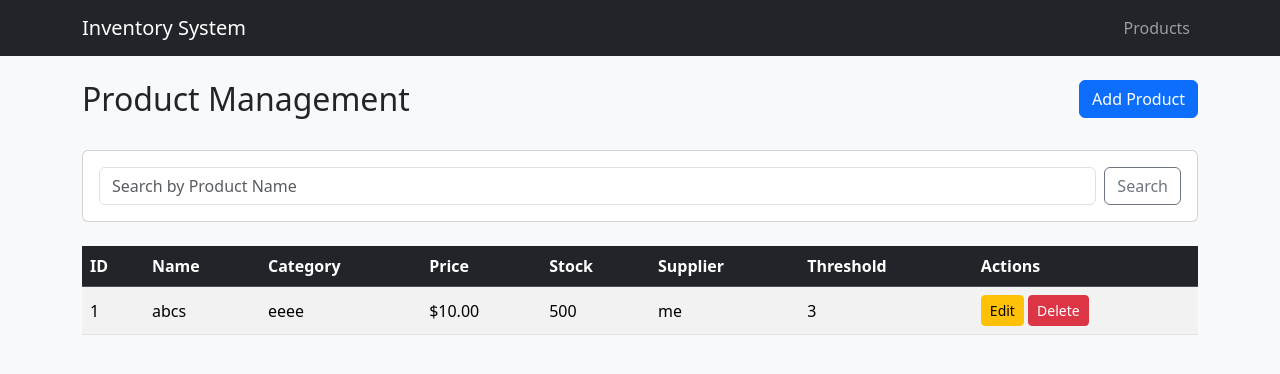
After one commit to ishithakodali/inventory-management-system, a Flask app: page /products/ in a window 1280 px wide. The commit adds this page. Shown: the top 374 px of the page. Run offline with Flask 3, Linux system fonts and the light colour scheme.

Commit message:
Added product Management module

```diff
--- a/app.py
+++ b/app.py
@@ -1,5 +1,7 @@
 import os
 from flask import Flask, render_template
+from models import db
+from models.product import Product
 
 def create_app():
     app = Flask(__name__)
@@ -10,8 +12,13 @@ def create_app():
     app.config['SQLALCHEMY_DATABASE_URI'] = f'sqlite:///{db_path}'
     app.config['SQLALCHEMY_TRACK_MODIFICATIONS'] = False
 
+    db.init_app(app)
+    with app.app_context():
+        db.create_all()
+
     # --- Blueprint Registrations ---
-    # Register blueprints here
+    from routes.products import products_bp
+    app.register_blueprint(products_bp)
 
     @app.route('/')
     def index():
--- /dev/null
+++ b/models/__init__.py
@@ -0,0 +1,3 @@
+from flask_sqlalchemy import SQLAlchemy
+
+db = SQLAlchemy()
--- /dev/null
+++ b/routes/__init__.py
@@ -0,0 +1 @@
+# Init file for routes
--- /dev/null
+++ b/routes/products.py
@@ -0,0 +1,114 @@
+from flask import Blueprint, render_template, request, redirect, url_for, flash
+from models import db
+from models.product import Product
+
+products_bp = Blueprint('products', __name__, url_prefix='/products')
+
+@products_bp.route('/')
+def index():
+    search_query = request.args.get('q', '')
+    if search_query:
+        products = Product.query.filter(Product.name.ilike(f'%{search_query}%')).all()
+    else:
+        products = Product.query.all()
+    return render_template('products.html', products=products, search_query=search_query)
+
+@products_bp.route('/add', methods=['POST'])
+def add():
+    name = request.form.get('name')
+    category = request.form.get('category')
+    price = request.form.get('price')
+    stock_quantity = request.form.get('stock_quantity')
+    supplier = request.form.get('supplier')
+    low_stock_threshold = request.form.get('low_stock_threshold')
+
+    if not name or not category or not supplier:
+        flash('Name, Category, and Supplier are required.', 'danger')
+        return redirect(url_for('products.index'))
+
+    try:
+        price = float(price)
+        if price <= 0:
+            flash('Price must be greater than zero.', 'danger')
+            return redirect(url_for('products.index'))
+
+        stock_quantity = int(stock_quantity)
+        if stock_quantity < 0:
+            flash('Stock cannot be negative.', 'danger')
+            return redirect(url_for('products.index'))
+
+        low_stock_threshold = int(low_stock_threshold)
+        if low_stock_threshold < 0:
+            flash('Threshold cannot be negative.', 'danger')
+            return redirect(url_for('products.index'))
+
+    except (ValueError, TypeError):
+        flash('Invalid numeric input.', 'danger')
+        return redirect(url_for('products.index'))
+
+    new_product = Product(
+        name=name,
+        category=category,
+        price=price,
+        stock_quantity=stock_quantity,
+        supplier=supplier,
+        low_stock_threshold=low_stock_threshold
+    )
+    db.session.add(new_product)
+    db.session.commit()
+    flash('Product added successfully!', 'success')
+    return redirect(url_for('products.index'))
+
+@products_bp.route('/<int:id>/edit', methods=['POST'])
+def edit(id):
+    product = Product.query.get_or_404(id)
+
+    name = request.form.get('name')
+    category = request.form.get('category')
+    price = request.form.get('price')
+    stock_quantity = request.form.get('stock_quantity')
+    supplier = request.form.get('supplier')
+    low_stock_threshold = request.form.get('low_stock_threshold')
+
+    if not name or not category or not supplier:
+        flash('Name, Category, and Supplier are required.', 'danger')
+        return redirect(url_for('products.index'))
+
+    try:
+        price = float(price)
+        if price <= 0:
+            flash('Price must be greater than zero.', 'danger')
+            return redirect(url_for('products.index'))
+
+        stock_quantity = int(stock_quantity)
+        if stock_quantity < 0:
+            flash('Stock cannot be negative.', 'danger')
+            return redirect(url_for('products.index'))
+
+        low_stock_threshold = int(low_stock_threshold)
+        if low_stock_threshold < 0:
+            flash('Threshold cannot be negative.', 'danger')
+            return redirect(url_for('products.index'))
+
+    except (ValueError, TypeError):
+        flash('Invalid numeric input.', 'danger')
+        return redirect(url_for('products.index'))
+
+    product.name = name
+    product.category = category
+    product.price = price
+    product.stock_quantity = stock_quantity
+    product.supplier = supplier
+    product.low_stock_threshold = low_stock_threshold
+
+    db.session.commit()
+    flash('Product updated successfully!', 'success')
+    return redirect(url_for('products.index'))
+
+@products_bp.route('/<int:id>/delete', methods=['POST'])
+def delete(id):
+    product = Product.query.get_or_404(id)
+    db.session.delete(product)
+    db.session.commit()
+    flash('Product deleted successfully!', 'success')
+    return redirect(url_for('products.index'))
--- a/templates/base.html
+++ b/templates/base.html
@@ -19,7 +19,9 @@
             </button>
             <div class="collapse navbar-collapse" id="navbarNav">
                 <ul class="navbar-nav ms-auto">
-                    <!-- Feature links will go here -->
+                    <li class="nav-item">
+                        <a class="nav-link" href="{{ url_for('products.index') }}">Products</a>
+                    </li>
                 </ul>
             </div>
         </div>
--- /dev/null
+++ b/templates/products.html
@@ -0,0 +1,158 @@
+{% extends 'base.html' %}
+
+{% block content %}
+<div class="row mb-4">
+    <div class="col-md-6">
+        <h2>Product Management</h2>
+    </div>
+    <div class="col-md-6 text-md-end">
+        <button class="btn btn-primary" data-bs-toggle="modal" data-bs-target="#addProductModal">Add Product</button>
+    </div>
+</div>
+
+<div class="card mb-4">
+    <div class="card-body">
+        <form method="GET" action="{{ url_for('products.index') }}" class="d-flex">
+            <input type="text" name="q" class="form-control me-2" placeholder="Search by Product Name" value="{{ search_query }}">
+            <button type="submit" class="btn btn-outline-secondary">Search</button>
+            {% if search_query %}
+            <a href="{{ url_for('products.index') }}" class="btn btn-outline-danger ms-2">Clear</a>
+            {% endif %}
+        </form>
+    </div>
+</div>
+
+<div class="table-responsive">
+    <table class="table table-striped table-hover align-middle">
+        <thead class="table-dark">
+            <tr>
+                <th>ID</th>
+                <th>Name</th>
+                <th>Category</th>
+                <th>Price</th>
+                <th>Stock</th>
+                <th>Supplier</th>
+                <th>Threshold</th>
+                <th>Actions</th>
+            </tr>
+        </thead>
+        <tbody>
+            {% for product in products %}
+            <tr {% if product.stock_quantity <= product.low_stock_threshold %}class="table-warning"{% endif %}>
+                <td>{{ product.id }}</td>
+                <td>{{ product.name }}</td>
+                <td>{{ product.category }}</td>
+                <td>${{ "%.2f"|format(product.price) }}</td>
+                <td>
+                    {% if product.stock_quantity <= product.low_stock_threshold %}
+                    <span class="badge bg-danger">{{ product.stock_quantity }}</span>
+                    {% else %}
+                    {{ product.stock_quantity }}
+                    {% endif %}
+                </td>
+                <td>{{ product.supplier }}</td>
+                <td>{{ product.low_stock_threshold }}</td>
+                <td>
+                    <button class="btn btn-sm btn-warning" data-bs-toggle="modal" data-bs-target="#editProductModal{{ product.id }}">Edit</button>
+                    <form method="POST" action="{{ url_for('products.delete', id=product.id) }}" style="display:inline-block;" onsubmit="return confirm('Are you sure you want to delete this product?');">
+                        <button type="submit" class="btn btn-sm btn-danger">Delete</button>
+                    </form>
+                </td>
+            </tr>
+
+            <!-- Edit Product Modal -->
+            <div class="modal fade" id="editProductModal{{ product.id }}" tabindex="-1" aria-hidden="true">
+                <div class="modal-dialog">
+                    <div class="modal-content">
+                        <form method="POST" action="{{ url_for('products.edit', id=product.id) }}">
+                            <div class="modal-header">
+                                <h5 class="modal-title">Edit Product: {{ product.name }}</h5>
+                                <button type="button" class="btn-close" data-bs-dismiss="modal" aria-label="Close"></button>
+                            </div>
+                            <div class="modal-body">
+                                <div class="mb-3">
+                                    <label class="form-label">Name</label>
+                                    <input type="text" class="form-control" name="name" value="{{ product.name }}" required>
+                                </div>
+                                <div class="mb-3">
+                                    <label class="form-label">Category</label>
+                                    <input type="text" class="form-control" name="category" value="{{ product.category }}" required>
+                                </div>
+                                <div class="mb-3">
+                                    <label class="form-label">Price ($)</label>
+                                    <input type="number" step="0.01" min="0.01" class="form-control" name="price" value="{{ product.price }}" required>
+                                </div>
+                                <div class="mb-3">
+                                    <label class="form-label">Current Stock</label>
+                                    <input type="number" min="0" class="form-control" name="stock_quantity" value="{{ product.stock_quantity }}" required>
+                                </div>
+                                <div class="mb-3">
+                                    <label class="form-label">Supplier</label>
+                                    <input type="text" class="form-control" name="supplier" value="{{ product.supplier }}" required>
+                                </div>
+                                <div class="mb-3">
+                                    <label class="form-label">Low Stock Threshold</label>
+                                    <input type="number" min="0" class="form-control" name="low_stock_threshold" value="{{ product.low_stock_threshold }}" required>
+                                </div>
+                            </div>
+                            <div class="modal-footer">
+                                <button type="button" class="btn btn-secondary" data-bs-dismiss="modal">Cancel</button>
+                                <button type="submit" class="btn btn-primary">Save Changes</button>
+                            </div>
+                        </form>
+                    </div>
+                </div>
+            </div>
+            {% else %}
+            <tr>
+                <td colspan="8" class="text-center">No products found.</td>
+            </tr>
+            {% endfor %}
+        </tbody>
+    </table>
+</div>
+
+<!-- Add Product Modal -->
+<div class="modal fade" id="addProductModal" tabindex="-1" aria-hidden="true">
+    <div class="modal-dialog">
+        <div class="modal-content">
+            <form method="POST" action="{{ url_for('products.add') }}">
+                <div class="modal-header">
+                    <h5 class="modal-title">Add New Product</h5>
+                    <button type="button" class="btn-close" data-bs-dismiss="modal" aria-label="Close"></button>
+                </div>
+                <div class="modal-body">
+                    <div class="mb-3">
+                        <label class="form-label">Name</label>
+                        <input type="text" class="form-control" name="name" required>
+                    </div>
+                    <div class="mb-3">
+                        <label class="form-label">Category</label>
+                        <input type="text" class="form-control" name="category" required>
+                    </div>
+                    <div class="mb-3">
+                        <label class="form-label">Price ($)</label>
+                        <input type="number" step="0.01" min="0.01" class="form-control" name="price" required>
+                    </div>
+                    <div class="mb-3">
+                        <label class="form-label">Initial Stock</label>
+                        <input type="number" min="0" class="form-control" name="stock_quantity" value="0" required>
+                    </div>
+                    <div class="mb-3">
+                        <label class="form-label">Supplier</label>
+                        <input type="text" class="form-control" name="supplier" required>
+                    </div>
+                    <div class="mb-3">
+                        <label class="form-label">Low Stock Threshold</label>
+                        <input type="number" min="0" class="form-control" name="low_stock_threshold" value="0" required>
+                    </div>
+                </div>
+                <div class="modal-footer">
+                    <button type="button" class="btn btn-secondary" data-bs-dismiss="modal">Cancel</button>
+                    <button type="submit" class="btn btn-primary">Add Product</button>
+                </div>
+            </form>
+        </div>
+    </div>
+</div>
+{% endblock %}
```
Also changed, not shown: models/product.py (added, +11 -0 lines), database/inventory.db (added).
